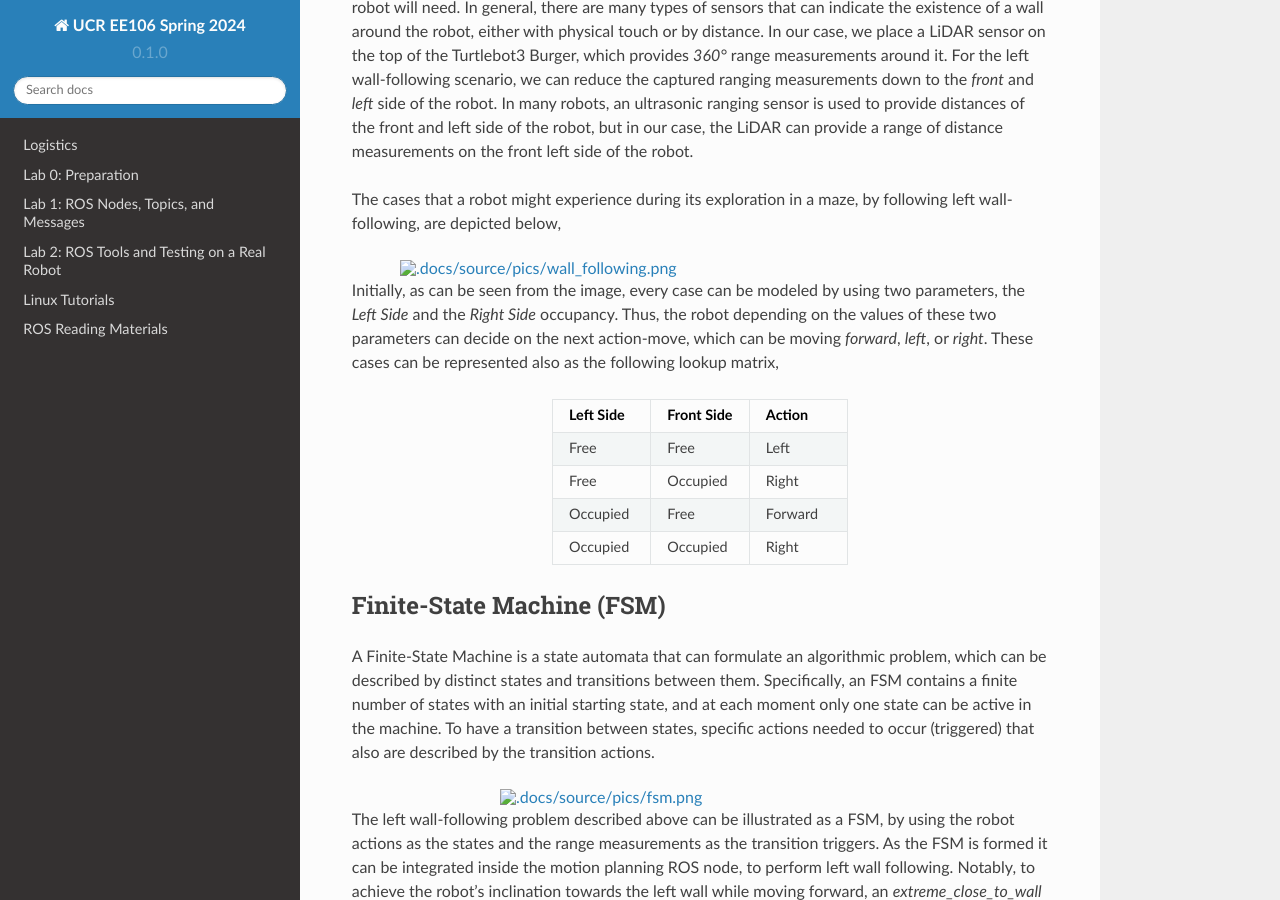
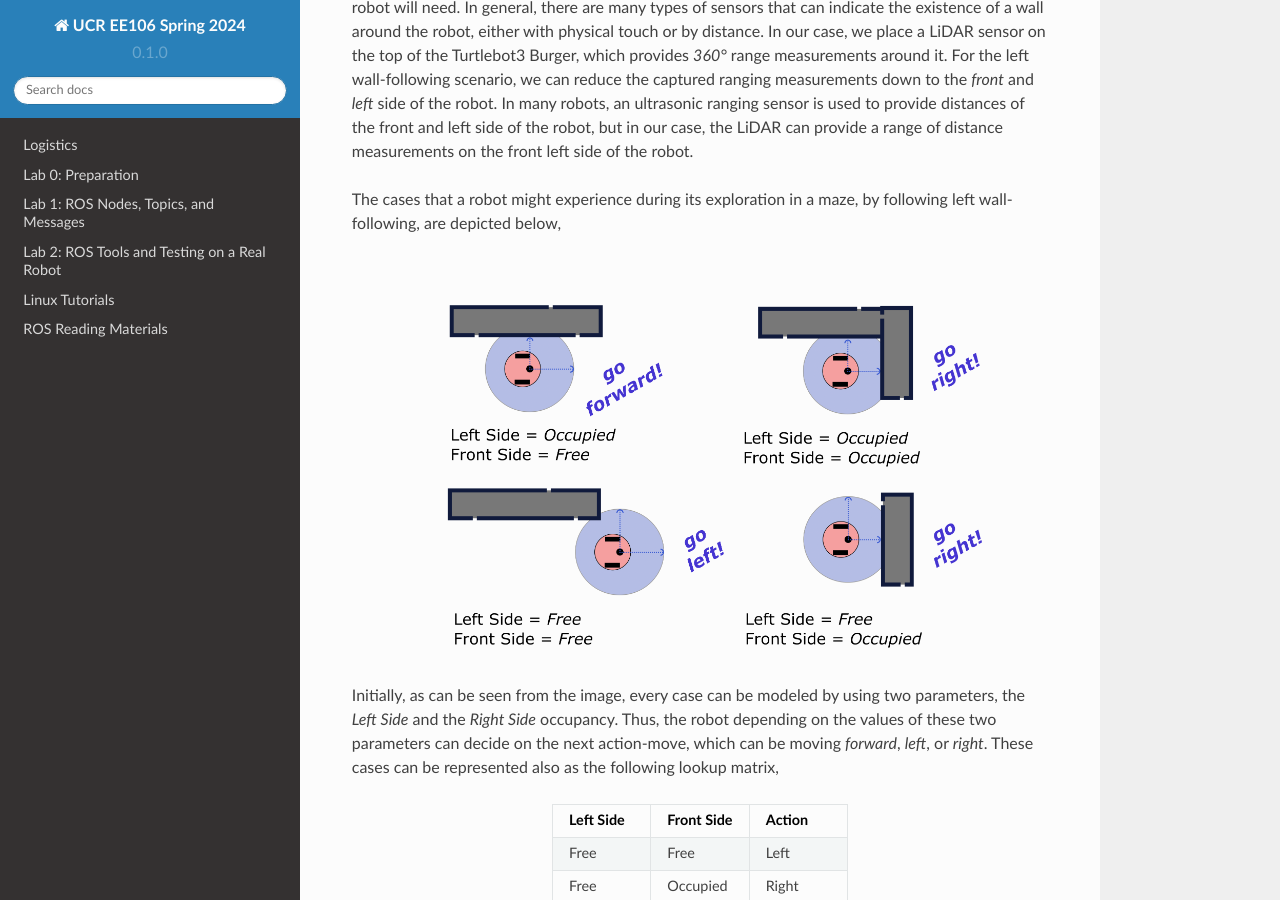
Before and after one commit to taektay/ee106, a Sphinx documentation site: the page built from docs/source/lab7.rst, in a window 1280 px wide and 900 px high, scrolled down 492 px. Built offline with Sphinx 7.4.7 and the Read the Docs theme 2.0.0, drawn with Linux system fonts in a browser that asks for light colours.

Commit message:
Update lab7.rst
change src

```diff
--- a/docs/source/lab7.rst
+++ b/docs/source/lab7.rst
@@ -15,7 +15,7 @@ To perform the left wall following initially, we have to consider the type of se
 
 The cases that a robot might experience during its exploration in a maze, by following left wall-following, are depicted below,
 
-.. image:: .docs/source/pics/wall_following.png
+.. image:: pics/wall_following.png
  :width: 600
  :align: center
 
@@ -50,7 +50,7 @@ Finite-State Machine (FSM)
 
 A Finite-State Machine is a state automata that can formulate an algorithmic problem, which can be described by distinct states and transitions between them. Specifically, an FSM contains a finite number of states with an initial starting state, and at each moment only one state can be active in the machine. To have a transition between states, specific actions needed to occur (triggered) that also are described by the transition actions.
 
-.. image:: .docs/source/pics/fsm.png
+.. image:: pics/fsm.png
  :width: 400
  :align: center
 
```
Also changed, not shown: other parts of docs/source/lab7.rst (+1 -1 lines).
